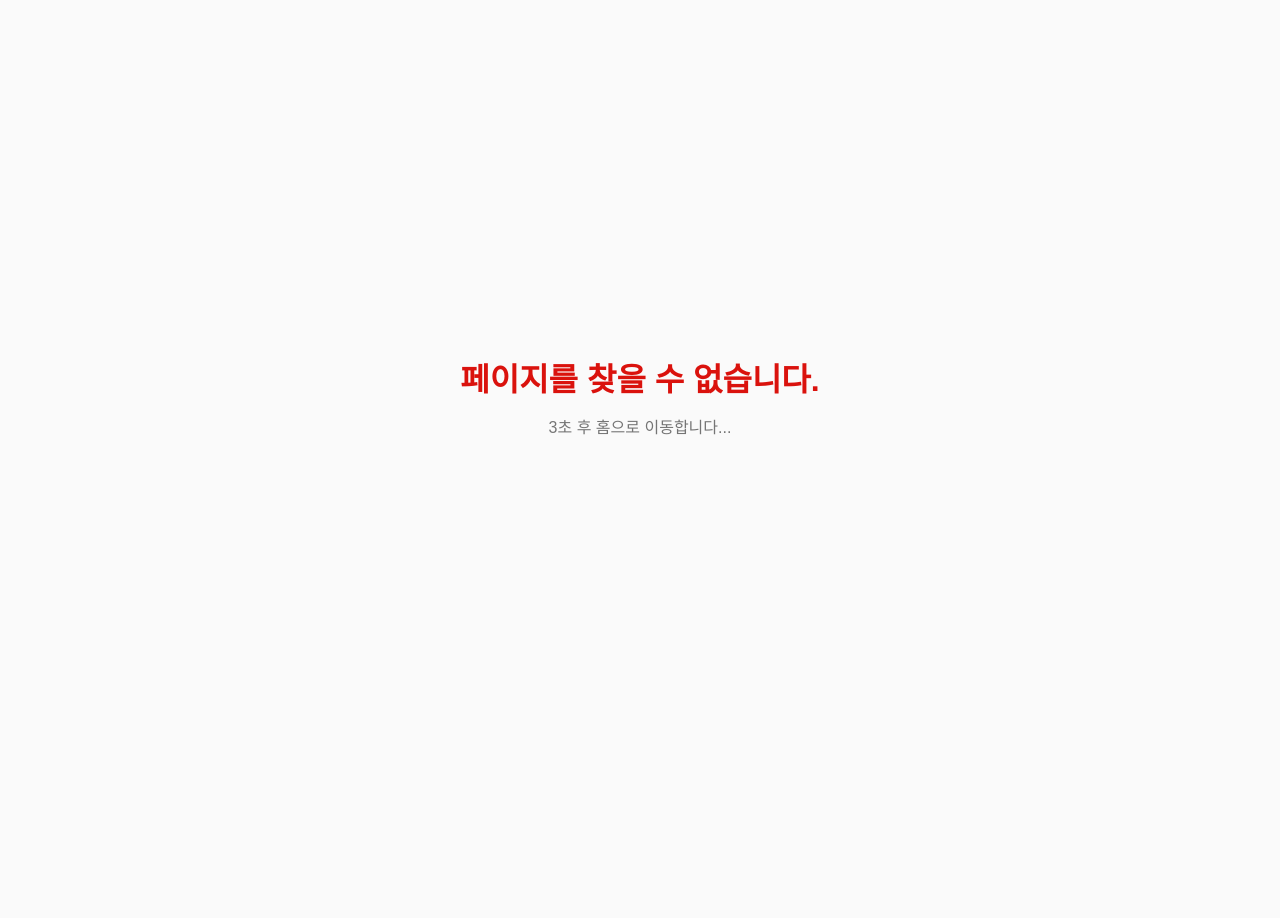
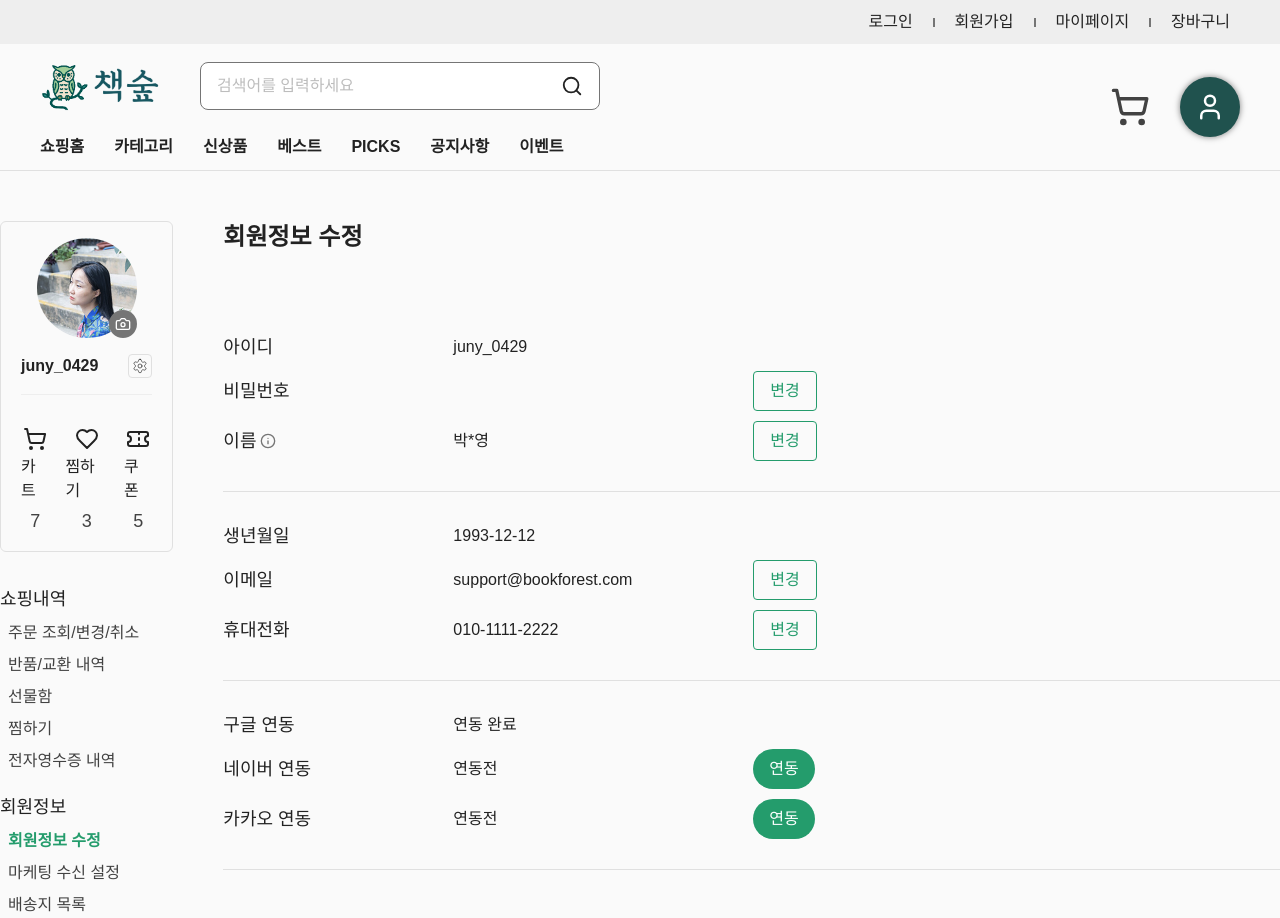
Before and after one commit to juny-0429/book-forest, a Next.js app: page /account/profile in a window 1280 px wide. Before the commit this address had no page. Shown: the top 918 px of the page. Before the commit the page ends 800 px from the top, so only its background shows below. Built offline with nearby package versions, Linux system fonts and the light colour scheme.

Commit message:
feat: 회원 정보 수정 페이지 제작

```diff
--- /dev/null
+++ b/src/app/(main)/account/profile/_components/ResetPasswordModalContent.tsx
@@ -0,0 +1,27 @@
+import React from 'react';
+import SignupPasswordInput from 'src/app/(auth)/signup/_components/SignupPasswordInput';
+import Button from 'src/components/Button/Button';
+import LineButton from 'src/components/Button/LineButton';
+import TextInput from 'src/components/TextInput/TextInput';
+
+export default function ResetPasswordModalContent() {
+  return (
+    <div className='flex flex-col gap-10'>
+      <h2 className='text-title-24b text-ui-text-title'>비밀번호 변경하기</h2>
+
+      <form className='space-y-5'>
+        <SignupPasswordInput />
+        <TextInput type='password' placeholder='비밀번호를 다시 입력해주세요.' />
+      </form>
+
+      <div className='flex justify-end items-center gap-1 w-full'>
+        <LineButton height={40} className='w-fit'>
+          취소
+        </LineButton>
+        <Button height={40} className='w-fit'>
+          변경
+        </Button>
+      </div>
+    </div>
+  );
+}
--- /dev/null
+++ b/src/app/(main)/account/profile/page.tsx
@@ -0,0 +1,110 @@
+'use client';
+
+import React from 'react';
+import Button from 'src/components/Button/Button';
+import CapsuleButton from 'src/components/Button/CapsuleButton';
+import LineButton from 'src/components/Button/LineButton';
+import Tooltip from 'src/components/Tooltip/Tooltip';
+import { useCustomModal } from 'src/hooks/useModal';
+import LucideIcons from 'src/theme/lucideIcon';
+import ResetPasswordModalContent from './_components/ResetPasswordModalContent';
+
+export default function ProfilePage() {
+  const { openCustomModal } = useCustomModal();
+
+  const showResetPasswordModal = () => {
+    openCustomModal({
+      children: <ResetPasswordModalContent />,
+    });
+  };
+
+  return (
+    <div className='flex flex-col w-full gap-[50px]'>
+      <h2 className='text-title-24b text-ui-text-title'>회원정보 수정</h2>
+
+      <div>
+        <section className='py-[30px] border-b border-solid border-gray-300'>
+          <ul className='flex flex-col gap-[10px]'>
+            <li className='flex items-center'>
+              <p className='w-[230px] text-body-18m text-ui-text-title'>아이디</p>
+              <p className='w-[300px] text-body-16r text-ui-text-title'>juny_0429</p>
+            </li>
+            <li className='flex items-center'>
+              <p className='w-[230px] text-body-18m text-ui-text-title'>비밀번호</p>
+              <p className='w-[300px] text-body-16r text-ui-text-title'></p>
+              <LineButton height={40} className='w-fit' onClick={showResetPasswordModal}>
+                변경
+              </LineButton>
+            </li>
+            <li className='flex items-center'>
+              <div className='flex items-center gap-1 w-[230px]'>
+                <p className='text-body-18m text-ui-text-title'>이름</p>
+                <Tooltip position='right' content='개명한 회원은 본인 인증 후, 변경하실 수 있습니다.개명한 회원은 본인 인증 후, 변경하실 수 있습니다.'>
+                  <LucideIcons.InfoIcon size={16} className='text-gray-600' />
+                </Tooltip>
+              </div>
+              <p className='w-[300px] text-body-16r text-ui-text-title'>박*영</p>
+              <LineButton height={40} className='w-fit'>
+                변경
+              </LineButton>
+            </li>
+          </ul>
+        </section>
+
+        <section className='py-[30px] border-b border-solid border-gray-300'>
+          <ul className='flex flex-col gap-[10px]'>
+            <li className='flex items-center'>
+              <p className='w-[230px] text-body-18m text-ui-text-title'>생년월일</p>
+              <p className='w-[300px] text-body-16r text-ui-text-title'>1993-12-12</p>
+            </li>
+            <li className='flex items-center'>
+              <p className='w-[230px] text-body-18m text-ui-text-title'>이메일</p>
+              <p className='w-[300px] text-body-16r text-ui-text-title'>support@bookforest.com</p>
+              <LineButton height={40} className='w-fit'>
+                변경
+              </LineButton>
+            </li>
+            <li className='flex items-center'>
+              <p className='w-[230px] text-body-18m text-ui-text-title'>휴대전화</p>
+              <p className='w-[300px] text-body-16r text-ui-text-title'>010-1111-2222</p>
+              <LineButton height={40} className='w-fit'>
+                변경
+              </LineButton>
+            </li>
+          </ul>
+        </section>
+
+        <section className='py-[30px] border-b border-solid border-gray-300'>
+          <ul className='flex flex-col gap-[10px]'>
+            <li className='flex items-center'>
+              <p className='w-[230px] text-body-18m text-ui-text-title'>구글 연동</p>
+              <p className='w-[300px] text-body-16r text-ui-text-title'>연동 완료</p>
+            </li>
+            <li className='flex items-center'>
+              <p className='w-[230px] text-body-18m text-ui-text-title'>네이버 연동</p>
+              <p className='w-[300px] text-body-16r text-ui-text-title'>연동전</p>
+              <CapsuleButton height={40} className='w-fit'>
+                연동
+              </CapsuleButton>
+            </li>
+            <li className='flex items-center'>
+              <p className='w-[230px] text-body-18m text-ui-text-title'>카카오 연동</p>
+              <p className='w-[300px] text-body-16r text-ui-text-title'>연동전</p>
+              <CapsuleButton height={40} className='w-fit'>
+                연동
+              </CapsuleButton>
+            </li>
+          </ul>
+        </section>
+      </div>
+      <div className='flex justify-center items-center gap-2'>
+        <Button height={48} className='w-[150px]'>
+          확인
+        </Button>
+        <LineButton height={48} className='w-[150px]'>
+          취소
+        </LineButton>
+      </div>
+    </div>
+  );
+}
```
